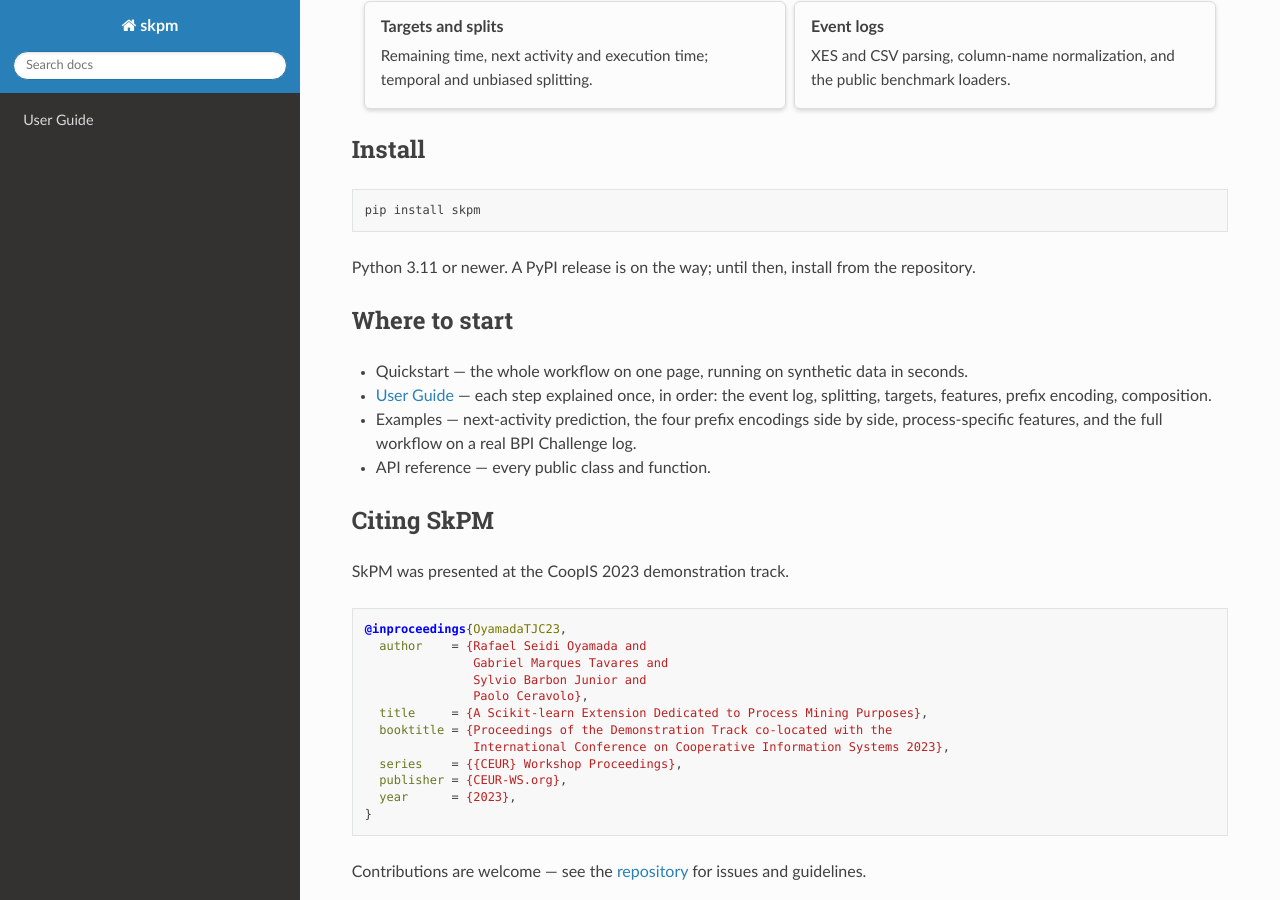
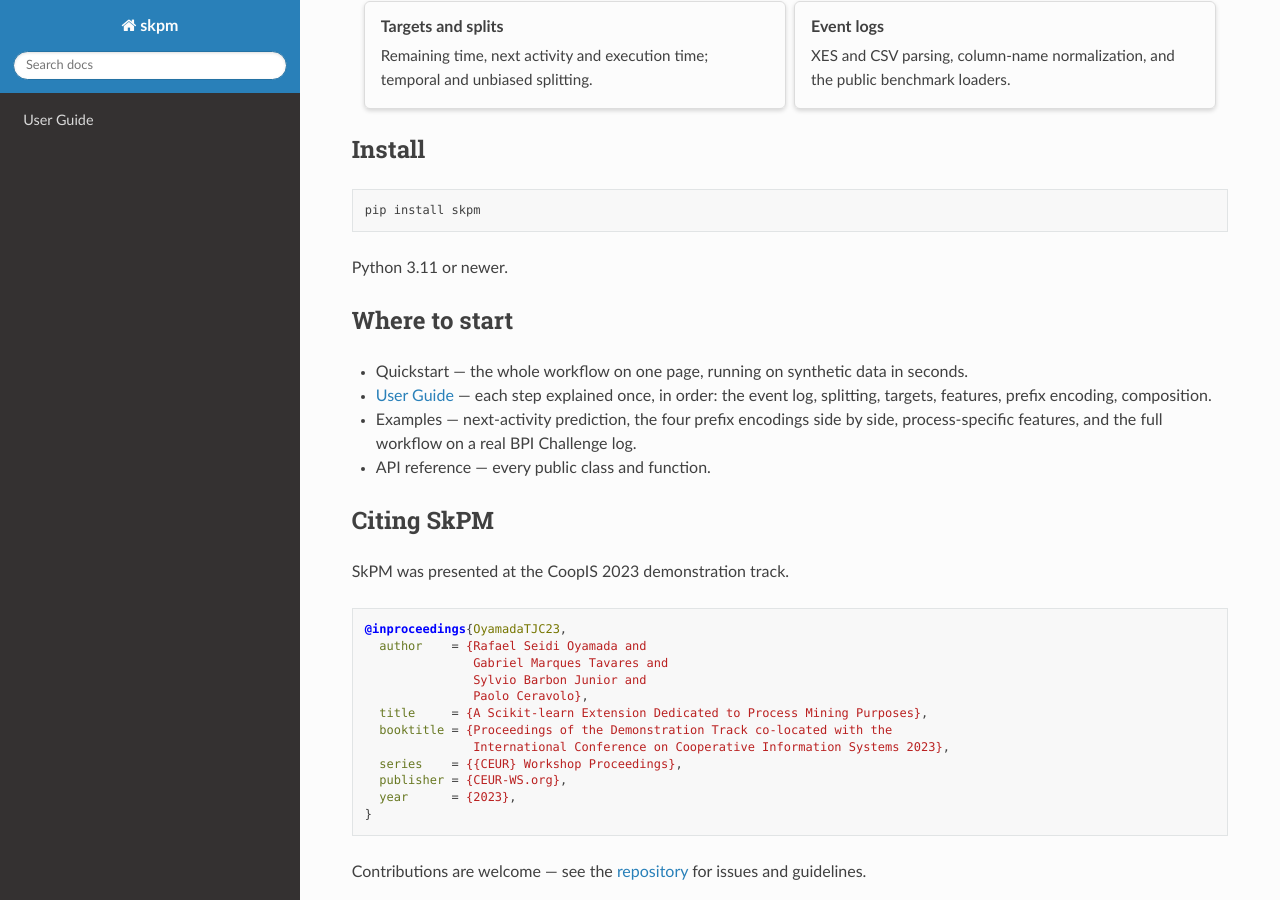
Before and after one commit to raseidi/skpm, a Sphinx documentation site: the page built from docs/source/index.rst, in a window 1280 px wide and 900 px high, scrolled down 1709 px. Built offline with Sphinx 7.4.7 and the Read the Docs theme 3.1.0, drawn with Linux system fonts in a browser that asks for light colours; pages that are not in the unit, such as notebooks, are missing from menus.

Commit message:
docs: minor

```diff
--- a/docs/source/index.rst
+++ b/docs/source/index.rst
@@ -152,8 +152,7 @@
 
    pip install skpm
 
-Python 3.11 or newer. A PyPI release is on the way; until then, install from the
-repository.
+Python 3.11 or newer.
 
 
 Where to start
```
